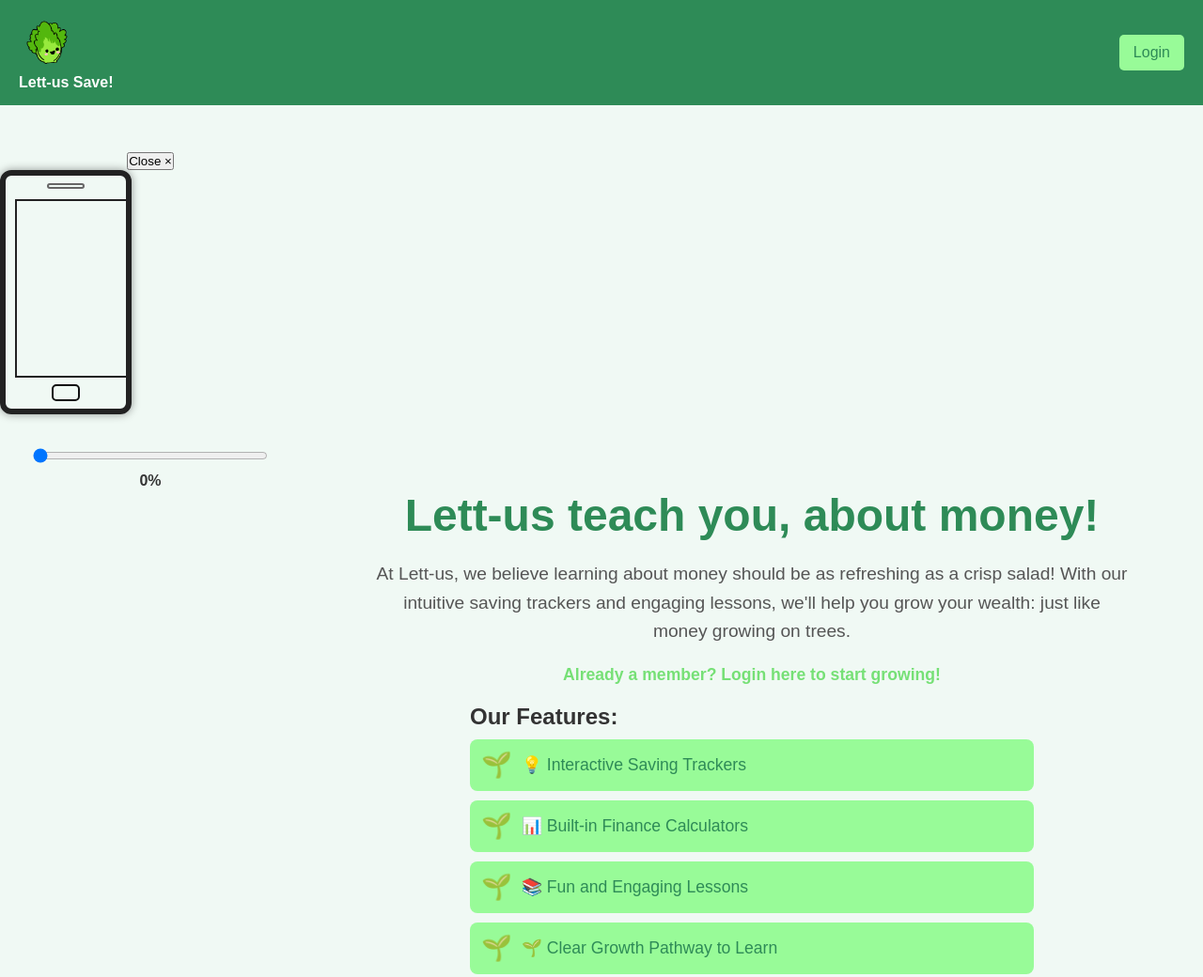
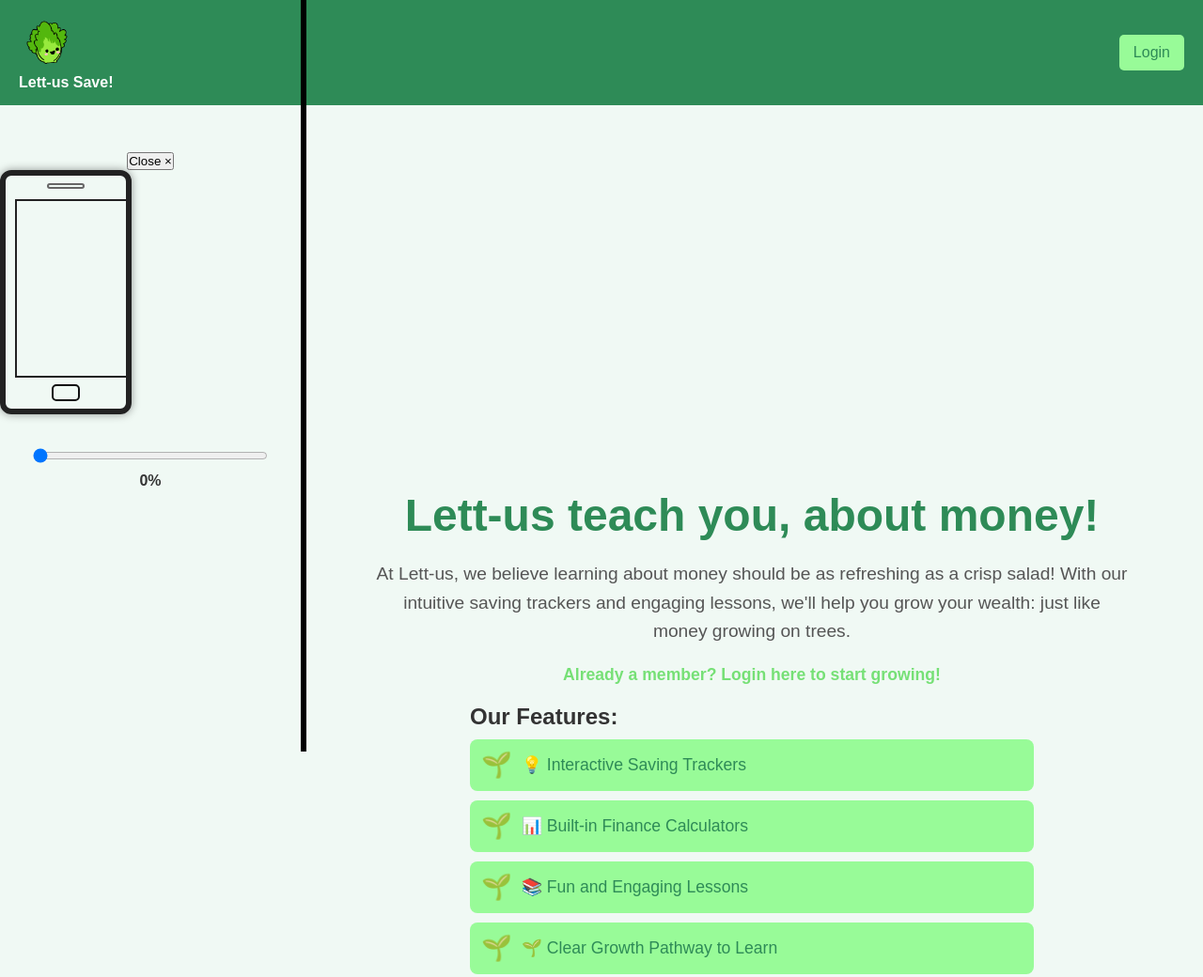
Before and after one commit to OdeonHill/whack_project, a Flask app: page / in a window 1280 px wide. Shown: the top 1040 px of the page at 94% size. Run offline with Flask 3, Linux system fonts and the light colour scheme.

Commit message:
home page ui improvements

```diff
--- a/website_code/templates/home.html
+++ b/website_code/templates/home.html
@@ -5,7 +5,20 @@
     <meta name="viewport" content="width=device-width, initial-scale=1.0">
     <title>Lett-us Homepage</title>
     <link rel="stylesheet" href="{{ url_for('static', filename='style.css') }}">
+    <style>
+        .vertical {
+            border-left: 6px solid black;
+            height: 100vh;        /* full viewport height */
+            position: fixed;      /* stay fixed relative to viewport */
+            top: 0;               /* start at the very top */
+            left: 25%;            /* align with sidebar edge */
+            z-index: 2;           /* appear above background but under main content */
+            transition: left 0.3s ease;  /* smooth movement */
+        }
+    </style>
 </head>
+
+
 <body>
     <!-- Top Bar -->
     <header class="top-bar">
@@ -13,6 +26,7 @@
         <button class="login-btn">Login</button>
     </header>
 
+    <div class= "vertical" id="vertbar"></div>
     <!-- Main Content -->
     <main>
         <div class="w3-sidebar w3-bar-block w3-card w3-animate-left" style="display:block; width:25%;" id="mySidebar">
@@ -21,8 +35,10 @@
              <div w3-include-html="{{ url_for('static', filename='phone_widget.html') }}"></div>
         </div>
 
+        <button id="openNav" class="w3-button w3-teal w3-xlarge" onclick="w3_open()" style="display:none; font-size:30pt">&#9776;</button>
+
         <div id="main" style="margin-left: 25%;">
-            <button id="openNav" class="w3-button w3-teal w3-xlarge" onclick="w3_open()" style="display:none">&#9776;</button>
+
         <h1 class="main-header">Lett-us teach you, about money!</h1>
         <p class="main-paragraph">At Lett-us, we believe learning about money should be as refreshing as a crisp salad! With our intuitive saving trackers and engaging lessons, we'll help you grow your wealth: just like money growing on trees.</p>
 
@@ -50,11 +66,16 @@
             document.getElementById("mySidebar").style.width = "25%";
             document.getElementById("mySidebar").style.display = "block";
             document.getElementById("openNav").style.display = 'none';
+            document.getElementById("vertbar").style.display = "block";
+
             }
             function w3_close() {
             document.getElementById("main").style.marginLeft = "0%";
             document.getElementById("mySidebar").style.display = "none";
-            document.getElementById("openNav").style.display = "inline-block";
+            document.getElementById("openNav").style.display = "block";
+            document.getElementById("openNav").style.height = "50pt";
+            document.getElementById("openNav").style.width = "50pt";
+            document.getElementById("vertbar").style.display = "none";
             }
         </script>
 
--- a/website_code/templates/phone.html
+++ b/website_code/templates/phone.html
@@ -14,6 +14,10 @@
     background: #A9A9A9;
     font-family: Arial, sans-serif;
   }
+
+
+
+
 
   /* Simplified phone container with just outlines */
   .phone-container {
```
